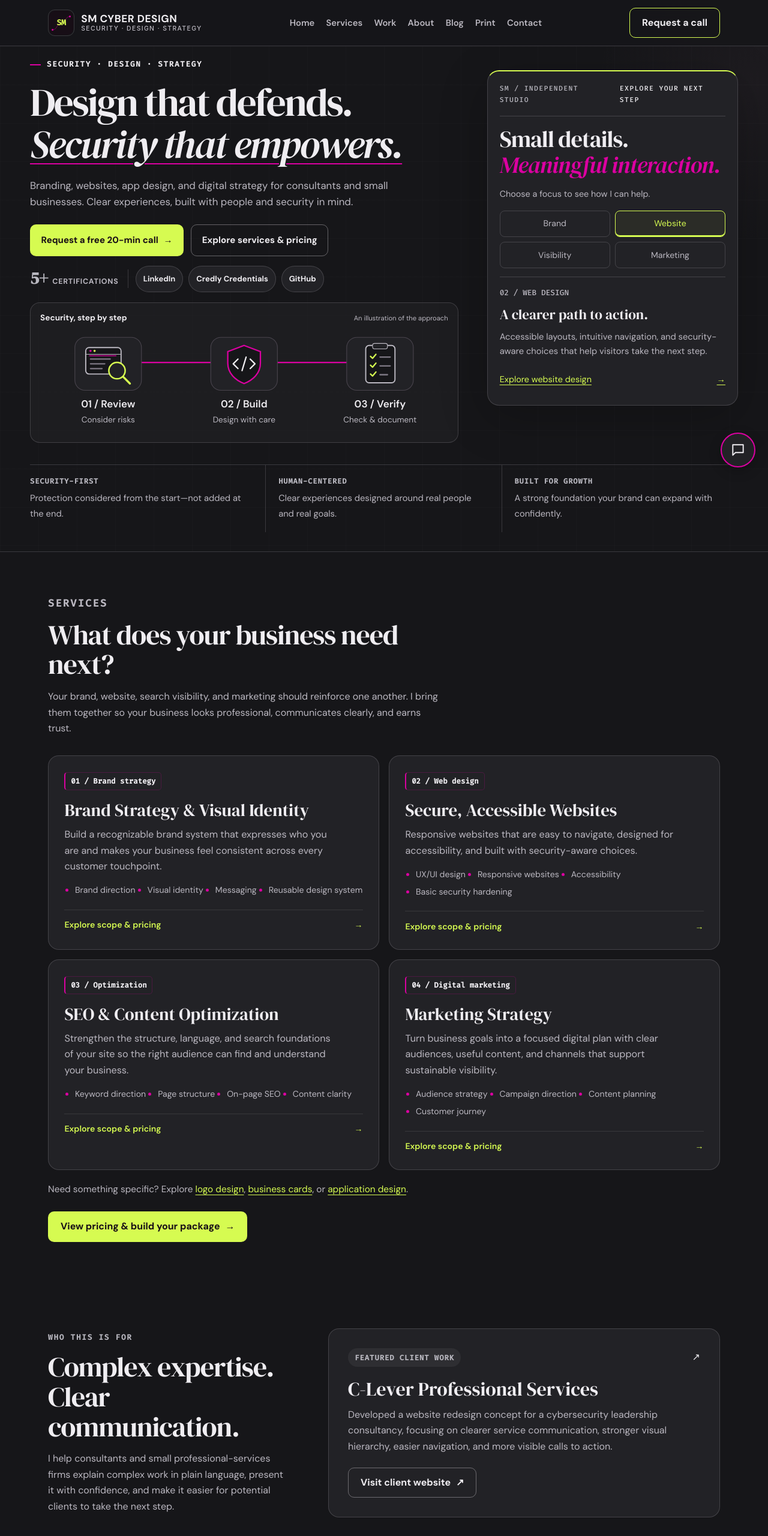
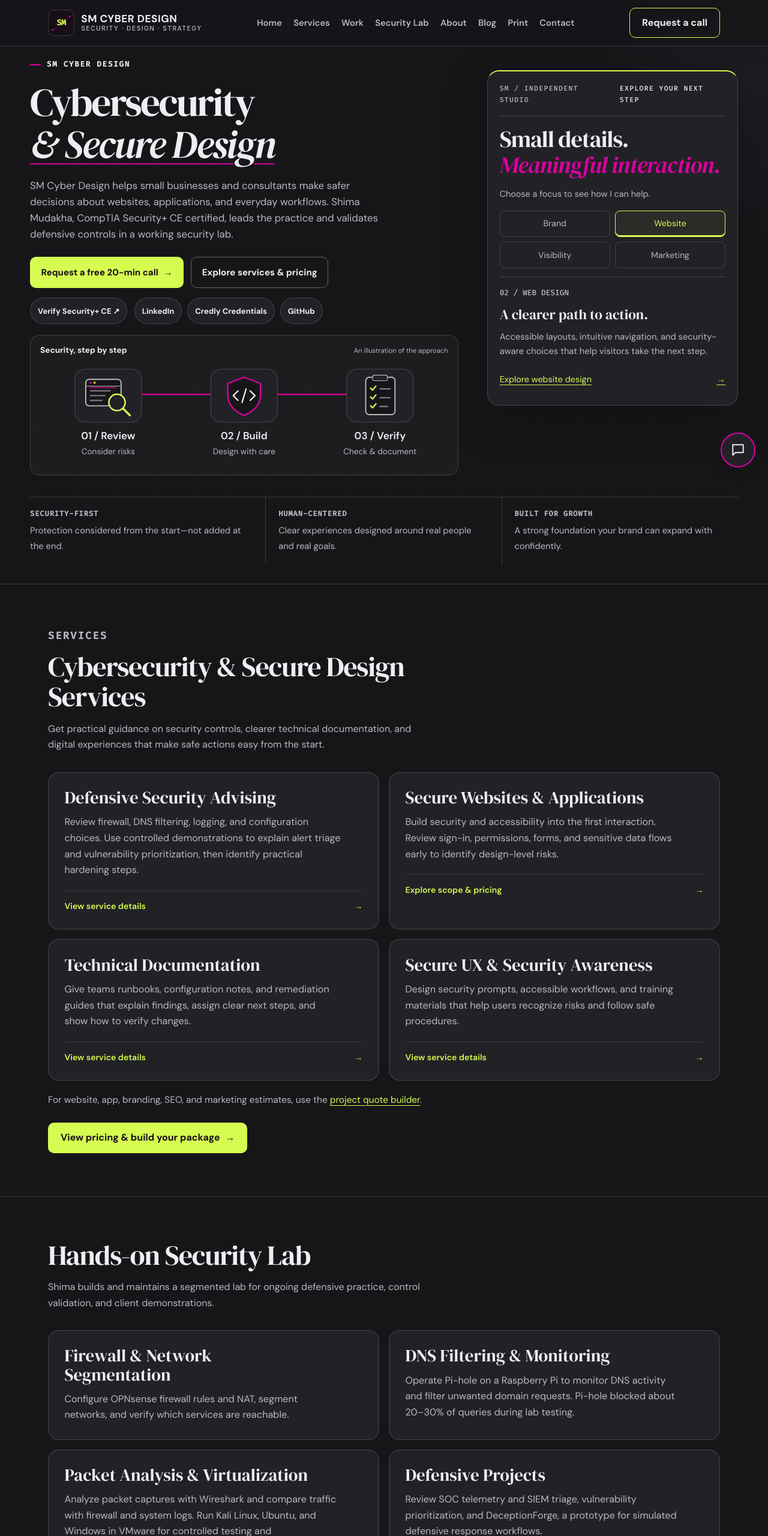
Before and after one commit to sm-cyberdesign/sm-cyberdesign-website, a plain HTML site: page index.html in a window 1280 px wide. Shown: the top 2560 px of the page at 60% size. Drawn offline with Linux system fonts and the light colour scheme.

Commit message:
Position SM Cyber Design as a cybersecurity practice

```diff
--- a/index.html
+++ b/index.html
@@ -3,19 +3,19 @@
 <head>
   <meta charset="utf-8">
   <meta name="viewport" content="width=device-width, initial-scale=1">
-  <title>SM Cyber Design | Secure, Accessible Websites &amp; Digital Strategy</title>
-  <meta name="description" content="SM Cyber Design brings a cybersecurity perspective to every design decision — secure websites, apps, brand identity, SEO, and marketing strategy for growing businesses.">
+  <title>SM Cyber Design | Cybersecurity &amp; Secure Design</title>
+  <meta name="description" content="Defensive cybersecurity advising, technical documentation, and secure websites and applications for small businesses and consultants.">
   <link rel="canonical" href="https://smcyberdesign.com/">
   <meta name="robots" content="index, follow">
   <meta property="og:type" content="website">
   <meta property="og:site_name" content="SM Cyber Design">
-  <meta property="og:title" content="SM Cyber Design | Secure, Accessible Websites & Digital Strategy">
-  <meta property="og:description" content="SM Cyber Design brings a cybersecurity perspective to every design decision — secure websites, apps, brand identity, SEO, and marketing strategy for growing businesses.">
+  <meta property="og:title" content="SM Cyber Design | Cybersecurity &amp; Secure Design">
+  <meta property="og:description" content="Defensive cybersecurity advising, technical documentation, and secure websites and applications for small businesses and consultants.">
   <meta property="og:url" content="https://shimamudakha.design/">
   <meta property="og:image" content="https://smcyberdesign.com/og-image.png">
   <meta name="twitter:card" content="summary_large_image">
-  <meta name="twitter:title" content="SM Cyber Design | Secure, Accessible Websites & Digital Strategy">
-  <meta name="twitter:description" content="SM Cyber Design brings a cybersecurity perspective to every design decision — secure websites, apps, brand identity, SEO, and marketing strategy for growing businesses.">
+  <meta name="twitter:title" content="SM Cyber Design | Cybersecurity &amp; Secure Design">
+  <meta name="twitter:description" content="Defensive cybersecurity advising, technical documentation, and secure websites and applications for small businesses and consultants.">
   <meta name="twitter:image" content="https://smcyberdesign.com/og-image.png">
   <script type="application/ld+json">
   {
@@ -379,6 +379,7 @@
 <li><a href="https://smcyberdesign.com/">Home</a></li>
         <li><a href="services.html">Services</a></li>
         <li><a href="#work">Work</a></li>
+        <li><a href="#lab">Security Lab</a></li>
         <li><a href="#about">About</a></li>
 
         <li><a href="blog.html">Blog</a></li>
@@ -394,15 +395,15 @@
       <div class="container">
         <div class="hero-grid">
           <div class="hero-copy">
-            <p class="eyebrow">Security · Design · Strategy</p>
-            <h1>Design that defends.<br><span class="accent">Security that empowers.</span></h1>
-            <p>Branding, websites, app design, and digital strategy for consultants and small businesses. Clear experiences, built with people and security in mind.</p>
+            <p class="eyebrow">SM Cyber Design</p>
+            <h1>Cybersecurity<br><span class="accent">&amp; Secure Design</span></h1>
+            <p>SM Cyber Design helps small businesses and consultants make safer decisions about websites, applications, and everyday workflows. Shima Mudakha, CompTIA Security+ CE certified, leads the practice and validates defensive controls in a working security lab.</p>
             <div class="hero-actions">
               <a class="btn btn-primary" href="services.html#consultation">Request a free 20-min call <span aria-hidden="true">→</span></a>
               <a class="btn btn-secondary" href="services.html">Explore services &amp; pricing</a>
             </div>
             <div class="credential-highlight" aria-label="Professional credentials and profiles">
-              <div class="credential-count"><strong>5+</strong><span>Certifications</span></div>
+              <div class="credential-links"><a href="https://www.credly.com/badges/0cfda0f9-904b-411d-bd5b-716392226245" target="_blank" rel="noopener noreferrer">Verify Security+ CE ↗</a></div>
               <div class="credential-links">
                 <a href="https://www.linkedin.com/in/shimamudakha/" target="_blank" rel="noopener noreferrer">LinkedIn</a>
                 <a href="https://www.credly.com/users/shima-mudakha" target="_blank" rel="noopener noreferrer">Credly Credentials</a>
@@ -478,18 +479,33 @@
     <section class="services" id="services">
       <div class="container">
         <div class="section-head">
-          <div><p class="eyebrow">Services</p><h2>What does your business need next?</h2></div>
-          <p>Your brand, website, search visibility, and marketing should reinforce one another. I bring them together so your business looks professional, communicates clearly, and earns trust.</p>
+          <div><p class="eyebrow">Services</p><h2>Cybersecurity &amp; Secure Design Services</h2></div>
+          <p>Get practical guidance on security controls, clearer technical documentation, and digital experiences that make safe actions easy from the start.</p>
         </div>
         <div class="service-grid">
-          <a class="service-link" href="services.html#service-brand"><article class="service-card"><span class="service-num">01 / Brand strategy</span><h3>Brand Strategy &amp; Visual Identity</h3><p>Build a recognizable brand system that expresses who you are and makes your business feel consistent across every customer touchpoint.</p><ul><li>Brand direction</li><li>Visual identity</li><li>Messaging</li><li>Reusable design system</li></ul><span class="service-action">Explore scope &amp; pricing <span aria-hidden="true">→</span></span></article></a>
-          <a class="service-link" href="services.html#service-website"><article class="service-card"><span class="service-num">02 / Web design</span><h3>Secure, Accessible Websites</h3><p>Responsive websites that are easy to navigate, designed for accessibility, and built with security-aware choices.</p><ul><li>UX/UI design</li><li>Responsive websites</li><li>Accessibility</li><li>Basic security hardening</li></ul><span class="service-action">Explore scope &amp; pricing <span aria-hidden="true">→</span></span></article></a>
-          <a class="service-link" href="services.html#service-seo"><article class="service-card"><span class="service-num">03 / Optimization</span><h3>SEO &amp; Content Optimization</h3><p>Strengthen the structure, language, and search foundations of your site so the right audience can find and understand your business.</p><ul><li>Keyword direction</li><li>Page structure</li><li>On-page SEO</li><li>Content clarity</li></ul><span class="service-action">Explore scope &amp; pricing <span aria-hidden="true">→</span></span></article></a>
-          <a class="service-link" href="services.html#service-marketing"><article class="service-card"><span class="service-num">04 / Digital marketing</span><h3>Marketing Strategy</h3><p>Turn business goals into a focused digital plan with clear audiences, useful content, and channels that support sustainable visibility.</p><ul><li>Audience strategy</li><li>Campaign direction</li><li>Content planning</li><li>Customer journey</li></ul><span class="service-action">Explore scope &amp; pricing <span aria-hidden="true">→</span></span></article></a>
+          <a class="service-link" href="services.html#security-advising"><article class="service-card"><h3>Defensive Security Advising</h3><p>Review firewall, DNS filtering, logging, and configuration choices. Use controlled demonstrations to explain alert triage and vulnerability prioritization, then identify practical hardening steps.</p><span class="service-action">View service details <span aria-hidden="true">→</span></span></article></a>
+          <a class="service-link" href="services.html#service-website"><article class="service-card"><h3>Secure Websites &amp; Applications</h3><p>Build security and accessibility into the first interaction. Review sign-in, permissions, forms, and sensitive data flows early to identify design-level risks.</p><span class="service-action">Explore scope &amp; pricing <span aria-hidden="true">→</span></span></article></a>
+          <a class="service-link" href="services.html#security-advising"><article class="service-card"><h3>Technical Documentation</h3><p>Give teams runbooks, configuration notes, and remediation guides that explain findings, assign clear next steps, and show how to verify changes.</p><span class="service-action">View service details <span aria-hidden="true">→</span></span></article></a>
+          <a class="service-link" href="services.html#security-advising"><article class="service-card"><h3>Secure UX &amp; Security Awareness</h3><p>Design security prompts, accessible workflows, and training materials that help users recognize risks and follow safe procedures.</p><span class="service-action">View service details <span aria-hidden="true">→</span></span></article></a>
         </div>
-        <p class="more-services">Need something specific? Explore <a href="services.html#service-logo">logo design</a>, <a href="services.html#service-business-card">business cards</a>, or <a href="services.html#service-application">application design</a>.</p>
+        <p class="more-services">For website, app, branding, SEO, and marketing estimates, use the <a href="services.html#project-estimates">project quote builder</a>.</p>
         <div style="margin-top:1.5rem">
           <a class="btn btn-primary" href="services.html">View pricing &amp; build your package <span aria-hidden="true">→</span></a>
+        </div>
+      </div>
+    </section>
+
+    <section class="services" id="lab" aria-labelledby="lab-title">
+      <div class="container">
+        <div class="section-head">
+          <div><h2 id="lab-title">Hands-on Security Lab</h2></div>
+          <p>Shima builds and maintains a segmented lab for ongoing defensive practice, control validation, and client demonstrations.</p>
+        </div>
+        <div class="service-grid">
+          <article class="service-card"><h3>Firewall &amp; Network Segmentation</h3><p>Configure OPNsense firewall rules and NAT, segment networks, and verify which services are reachable.</p></article>
+          <article class="service-card"><h3>DNS Filtering &amp; Monitoring</h3><p>Operate Pi-hole on a Raspberry Pi to monitor DNS activity and filter unwanted domain requests. Pi-hole blocked about 20–30% of queries during lab testing.</p></article>
+          <article class="service-card"><h3>Packet Analysis &amp; Virtualization</h3><p>Analyze packet captures with Wireshark and compare traffic with firewall and system logs. Run Kali Linux, Ubuntu, and Windows in VMware for controlled testing and troubleshooting.</p></article>
+          <article class="service-card"><h3>Defensive Projects</h3><p>Review SOC telemetry and SIEM triage, vulnerability prioritization, and DeceptionForge, a prototype for simulated defensive response workflows.</p><a class="service-action" href="https://shimamudakha.design/portfolio.html#portfolio">View defensive projects →</a></article>
         </div>
       </div>
     </section>
@@ -512,7 +528,7 @@
 
     <section class="outcomes">
       <div class="container">
-        <div class="section-head"><div><p class="eyebrow">Why SM Cyber Design</p><h2>Thoughtful by design.</h2></div><p>Clear language, accessible interactions, and security awareness guide the work from the first idea to delivery.</p></div>
+        <div class="section-head"><div><p class="eyebrow">Why SM Cyber Design</p><h2>Security from the first interaction</h2></div><p>We review what data a workflow collects, who can access it, and what safeguards users encounter from the first interaction.</p></div>
         <div class="outcome-light-controls"><button type="button" class="outcome-light-toggle" id="outcome-light-toggle" aria-pressed="false">Pause border lights</button></div>
         <div class="outcome-grid">
           <article class="outcome"><svg width="28" height="28" viewBox="0 0 24 24" fill="none" aria-hidden="true"><path d="M12 3 4 7v5c0 5 3.4 8 8 9 4.6-1 8-4 8-9V7l-8-4Z" stroke="currentColor" stroke-width="1.8"/><path d="m9 12 2 2 4-4" stroke="currentColor" stroke-width="1.8"/></svg><h3>Trust built into the experience</h3><p>Clear information, thoughtful interactions, and security-minded choices help customers feel confident engaging with your business.</p></article>
@@ -524,7 +540,7 @@
 
     <section id="process">
       <div class="container">
-        <div class="section-head"><div><p class="eyebrow">A lean process</p><h2>A clear path from idea to launch.</h2></div><p>We agree on your goals and scope, then design, build, and review the experience together.</p></div>
+        <div class="section-head"><div><p class="eyebrow">A lean process</p><h2>A clear path from idea to launch.</h2></div><p>We review your goals and risks, agree on the scope, and document the checks and next steps before handoff.</p></div>
         <div class="process-grid">
           <article class="step"><span>01 / Discover</span><h3>Understand</h3><p>Clarify your audience, goals, challenges, and existing digital presence.</p></article>
           <article class="step"><span>02 / Define</span><h3>Focus</h3><p>Shape priorities, scope, messaging, and the strongest path forward.</p></article>
@@ -562,7 +578,15 @@
           </div>
           <small>SM CYBER DESIGN PRINCIPLE</small>
         </div>
-        <div class="about-copy"><p class="eyebrow">About SM Cyber Design</p><h2>A person behind every decision.</h2><p>I’m Shima Mudakha, founder of SM Cyber Design. I bring together UX design, cybersecurity awareness, and an MBA in marketing to help businesses turn complex ideas into clear digital experiences.</p><p>Based in Atlanta and working remotely, I collaborate directly with you on your brand, website, or product concept.</p><p><strong>Professional memberships:</strong> ISC2 Tampa Bay Chapter and OWASP.</p><a class="btn btn-secondary" href="https://shimamudakha.design/" target="_blank" rel="noopener noreferrer">See Shima's selected work</a></div>
+        <div class="about-copy">
+          <p class="eyebrow">About SM Cyber Design</p>
+          <h2>Meet Shima Mudakha</h2>
+          <p>I’m the founder and Operations Lead – Cybersecurity &amp; Secure Design. My background in business and digital design led me into hands-on defensive cybersecurity. Today I maintain a security lab, validate controls, and document what I find so clients can act on it.</p>
+          <p>I’m CompTIA Security+ CE certified, hold the Google Cybersecurity Professional Certificate, and completed SANS SEC275 Foundations coursework. I’m a member of the ISC² Tampa Bay Chapter and OWASP.</p>
+          <p>I’m a U.S. citizen and military spouse with federal experience as a substitute teacher with the Department of Defense Education Activity (DoDEA). I translate technical findings into plain language for clients and nontechnical stakeholders.</p>
+          <p>Based in Atlanta, available remotely, and open to Tampa-area SOC, cybersecurity, and IT support roles.</p>
+          <a class="btn btn-secondary" href="https://shimamudakha.design/portfolio.html" target="_blank" rel="noopener noreferrer">View Shima’s technical portfolio</a>
+        </div>
       </div>
     </section>
 
@@ -646,7 +670,7 @@
     (function(){
       const KB = [
         {kw:['secure','safe','is my website','website security'], a:"The essentials: HTTPS everywhere, two-factor authentication on admin and registrar accounts, regular patching of your CMS and plugins, parameterized database queries, and tested backups. I wrote a full walkthrough on the blog: <a href='website-security-fundamentals.html'>How to Make a Website Secure</a>."},
-        {kw:['service','offer','what do you do','what services'], a:"Brand strategy & visual identity, secure & accessible websites, SEO foundations, and marketing strategy — each can be booked separately. See <a href='services.html'>Services & Pricing</a> to build a custom package."},
+        {kw:['service','offer','what do you do','what services'], a:"Defensive security advising, secure websites and apps, technical documentation, and security awareness. See <a href='services.html'>Services & Pricing</a> to build a custom package."},
         {kw:['cost','price','pricing','how much','quote'], a:"It depends on scope — packages range roughly $650 to $3,200 depending on what you combine. The <a href='services.html'>Services & Pricing</a> page has a quote builder that totals it up as you select."},
         {kw:['password','2fa','mfa','multi-factor','multi factor'], a:"Use unique passwords per account (a password manager helps), and turn on multi-factor authentication everywhere it's offered — it's the single highest-leverage security control for most small businesses."},
         {kw:['phishing','scam','fake email','social engineering'], a:"Verify unusual or urgent requests (wire transfers, password resets, vendor changes) through a second channel you already trust — not by replying to the same email or call. More in the blog's <a href='ai-effect-on-security.html'>AI & Security</a> article."},
```
